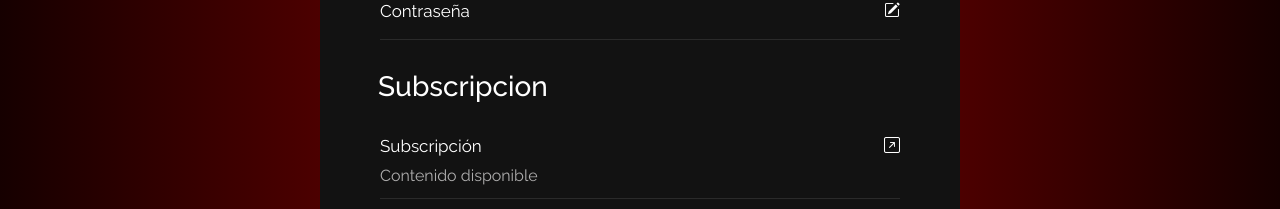
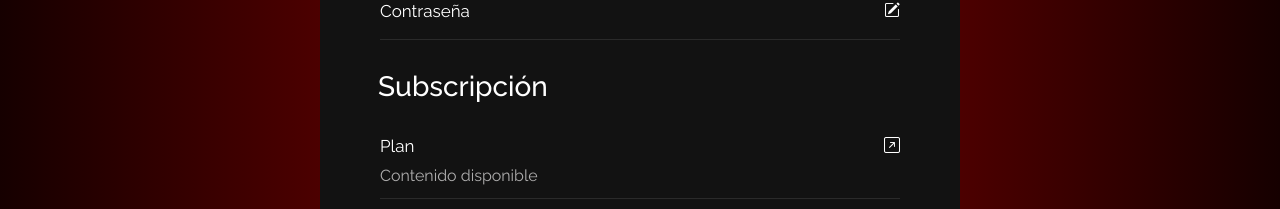
Before and after one commit to diegoinost02/TrailFlix, an Angular app: page /profile in a window 1280 px wide. Shown: the part 334-543 px from the top of the page. Built offline with nearby package versions, Linux system fonts and the light colour scheme.

Commit message:
Pequeño cambio de nombres

```diff
--- a/src/app/modules/profile/components/view-profile/view-profile.component.html
+++ b/src/app/modules/profile/components/view-profile/view-profile.component.html
@@ -28,11 +28,11 @@
             <span class="field-value">{{markedPassword}}</span>
         </div>
 
-        <h3>Subscripcion</h3>
+        <h3>Subscripción</h3>
 
         <div class="field">
             <div class="date">
-                <span class="field-label">Subscripción</span>
+                <span class="field-label">Plan</span>
                 <i class="bi bi-arrow-up-right-square"></i>
             </div>
 
```
